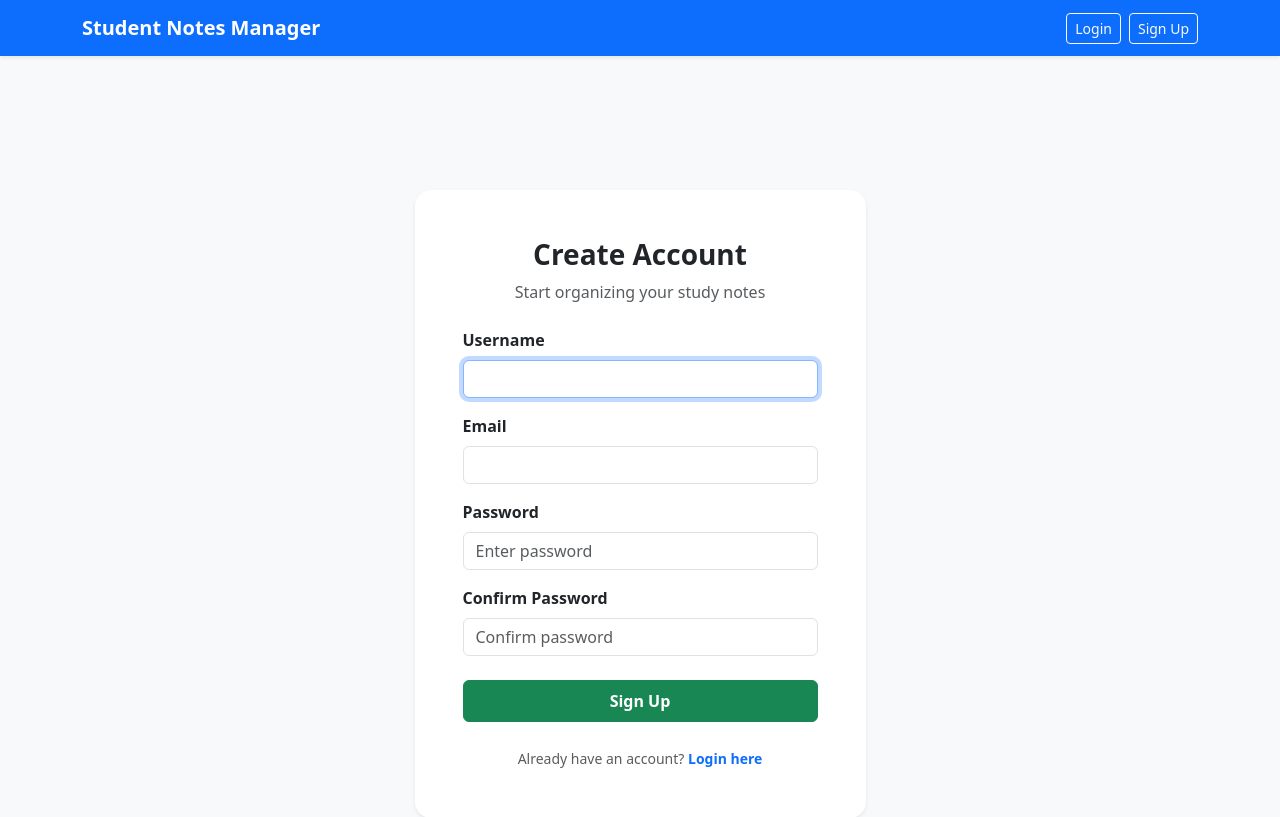
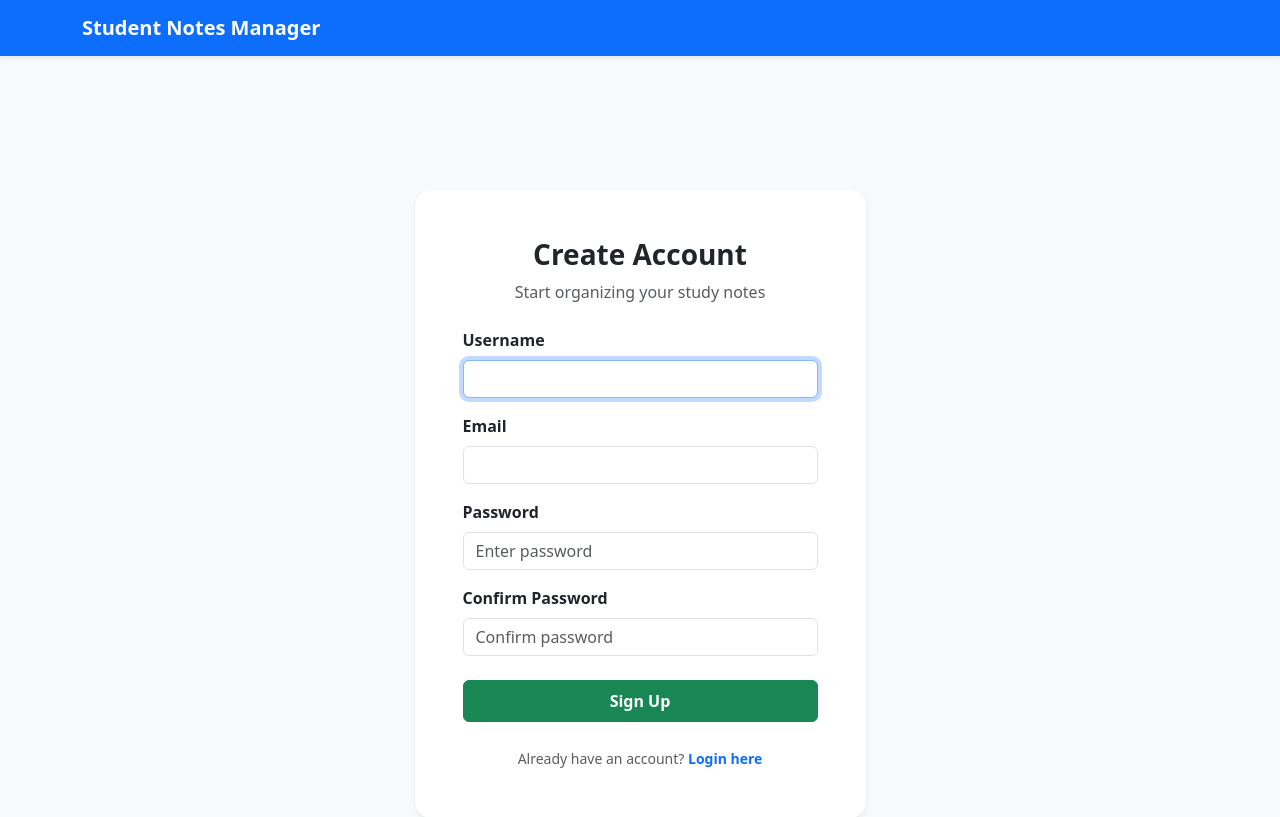
Before and after one commit to kaken03/StudentNotesManager, a Django app: page /accounts/signup/ in a window 1280 px wide. Shown: the top 817 px of the page. Run offline with Django 5.2, Linux system fonts and the light colour scheme.

Commit message:
final changes

```diff
--- a/templates/base.html
+++ b/templates/base.html
@@ -23,8 +23,8 @@
                     <button type="submit" class="btn btn-outline-light btn-sm">Logout</button>
                 </form>
             {% else %}
-                <a href="{% url 'login' %}" class="btn btn-outline-light btn-sm">Login</a>
-                <a href="{% url 'signup' %}" class="btn btn-outline-light btn-sm">Sign Up</a>
+                <!-- <a href="{% url 'login' %}" class="btn btn-outline-light btn-sm">Login</a>
+                <a href="{% url 'signup' %}" class="btn btn-outline-light btn-sm">Sign Up</a> -->
             {% endif %}
         </div>
     </div>
```
